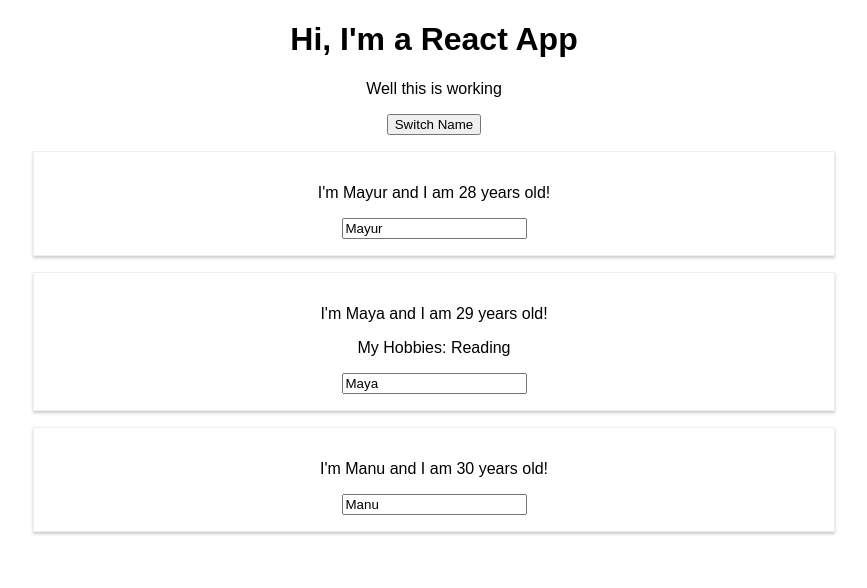
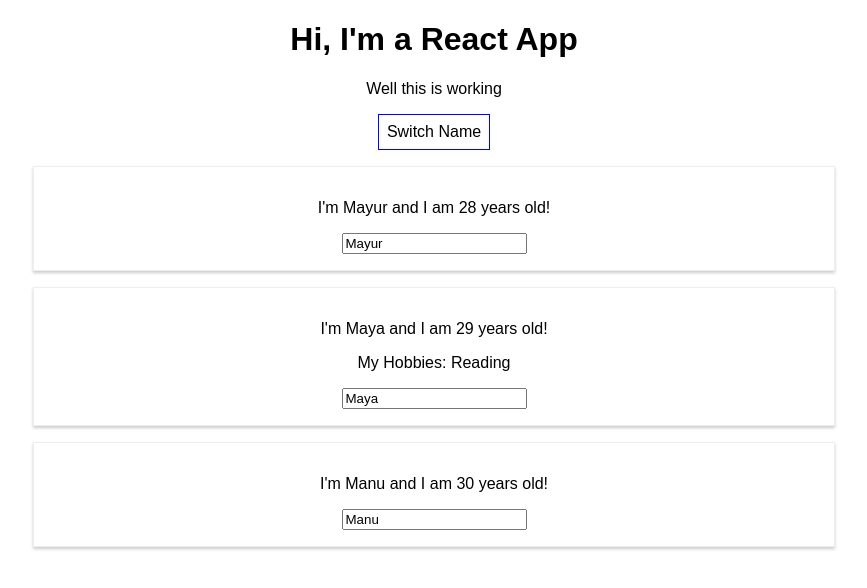
Before and after one commit to surendramayur/ReactProjects, a React (Create React App) app: page / in a window 1280 px wide. Shown: the top 588 px of the page, without its empty margins (206-1073 px from the left). Built offline with nearby package versions, Linux system fonts and the light colour scheme.

Commit message:
styling with inline style

```diff
--- a/src/App.js
+++ b/src/App.js
@@ -37,11 +37,22 @@ class App extends Component {
   }
 
   render() {
+
+    const style = {
+      backgroundColor: 'white',
+      font: 'inherit',
+      border: '1px solid blue',
+      padding: '8px',
+      cursor: 'pointer'
+    }
+
     return (
       <div className="App">
         <h1>Hi, I'm a React App</h1>
         <p>Well this is working</p>
-        <button onClick={() => this.switchNameHandler('Mayur Kr')} >Switch Name</button>
+        <button
+          style={style}
+          onClick={() => this.switchNameHandler('Mayur Kr')} >Switch Name</button>
         <Person
           name={this.state.persons[0].name}
           age={this.state.persons[0].age} />
```
Lines whose indentation alone changed are shown as unchanged.
